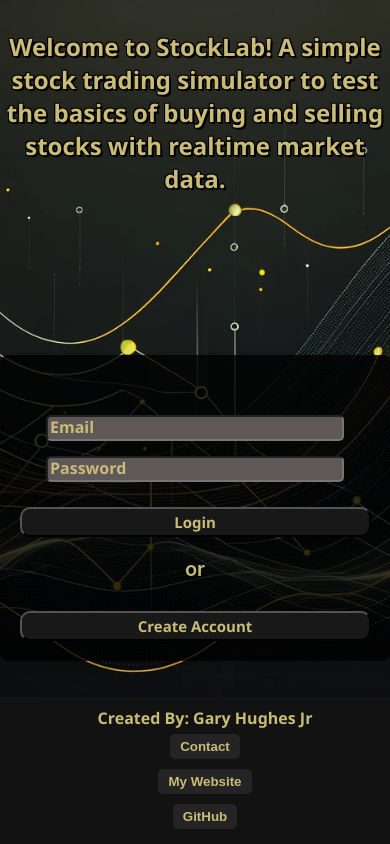
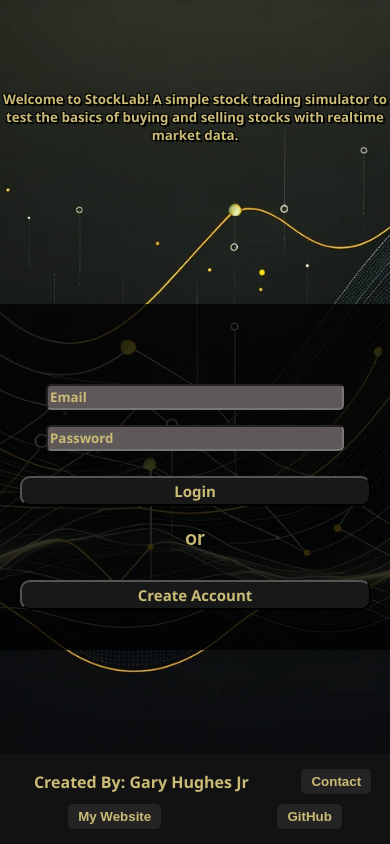
Before and after one commit to nomoneyrecord/fantasy-stock-trader, a React (Create React App) app in the folder client/: page / in a window 390 px wide. Shown: the top 844 px of the page. Built offline with nearby package versions, Linux system fonts and the light colour scheme.

Commit message:
Fine tuning responiveness and resizing for multiple screen-size use cases

```diff
--- a/client/src/App.css
+++ b/client/src/App.css
@@ -116,6 +116,7 @@ body {
   border-radius: 5px;
   color:rgb(202, 187, 118);
   font-size: 16px;
+  font-weight: 600;
 }
 
 ::placeholder {
@@ -306,6 +307,18 @@ body {
   max-width: 730px;
 }
 
+
+.search-field-container {
+  display: flex; /* Enables flexbox layout */
+  gap: 5px; /* Space between input and button */
+}
+
+/* If your InputField and Button components have specific classes or styles, adjust them to fit in the flex container */
+.input-field, .search-button {
+  flex: 1; /* Adjust this value as needed to fit the layout */
+}
+
+
 .results {
   max-height: 700px; /* Adjust to your preference */
   overflow-y: auto;
@@ -335,8 +348,7 @@ body {
   margin-top: 10px;
   width: 25%; /* Makes buttons full width of form */
   margin-left: 5px;
-  padding-top: -5px;
-  padding-bottom: 8px;
+  margin-top: 1px;
   height: 25px;
   font-family: 'Segoe UI', Tahoma, Geneva, Verdana, sans-serif;
   font-size: 15px;
@@ -417,21 +429,39 @@ body {
 
 
 @media (max-width: 600px) {
-  body {
-    background-size: auto 100%;
-  }
-  .form-container, .registration-modal-content {
+  .form-container,
+  .registration-modal-content,
+  .search-results-container,
+  .account-content,
+  .holdings-table,
+  .search-field-container,
+  .buy-sell-button-container {
     width: 90%; /* Adjust width for smaller screens */
-    padding: 20px; /* Adjust padding */
-    height: auto; /* Adjust height */
+    height: auto; /* Adjust height if needed */
   }
 
-  .description-container {
-    font-size: 24px; /* Smaller font size */
-    padding-top: 30px; /* Adjust padding */
+  .description-container,
+  .navbar-appname,
+  .holdings-header,
+  .portfolio-header,
+  .auth-form input,
+  .footer-button {
+    font-size: smaller; /* Adjust font sizes */
   }
 
-  .footer-content {
-    flex-direction: column;
+  .navbar {
+    /* Consider a more compact layout like a hamburger menu */
   }
+
+  .button-buy, .button-sell {
+    width: auto; /* Adjust button width */
+  }
+
+  /* Adjust the navbar height if it changes after loading */
+  .center-container {
+    padding-top: (adjust to match navbar height);
+  }
+
+  /* Ensure your layout elements reflow as needed */
+  /* ... additional adjustments ... */
 }
--- a/client/src/pages/tradepage/tradepage.js
+++ b/client/src/pages/tradepage/tradepage.js
@@ -281,7 +281,8 @@ const TradePage = () => {
         <div className={disableInteractionClass}>
           <div className="search-results-container">
             <h3>Search for Stocks</h3>
-            <form onSubmit={handleSearch}>
+            <form onSubmit={handleSearch} className="search-form">
+              <div className="search-field-container">
                 <InputField
                   type="text"
                   name="searchSymbol"
@@ -290,6 +291,7 @@ const TradePage = () => {
                   placeholder="Enter Stock Symbol"
                 />
                 <Button className="trade-search-button" text="Search" />
+              </div>
             </form>
             <div className="results">
               {searchResults.map((stock) => (
```
Lines whose indentation alone changed are shown as unchanged.
